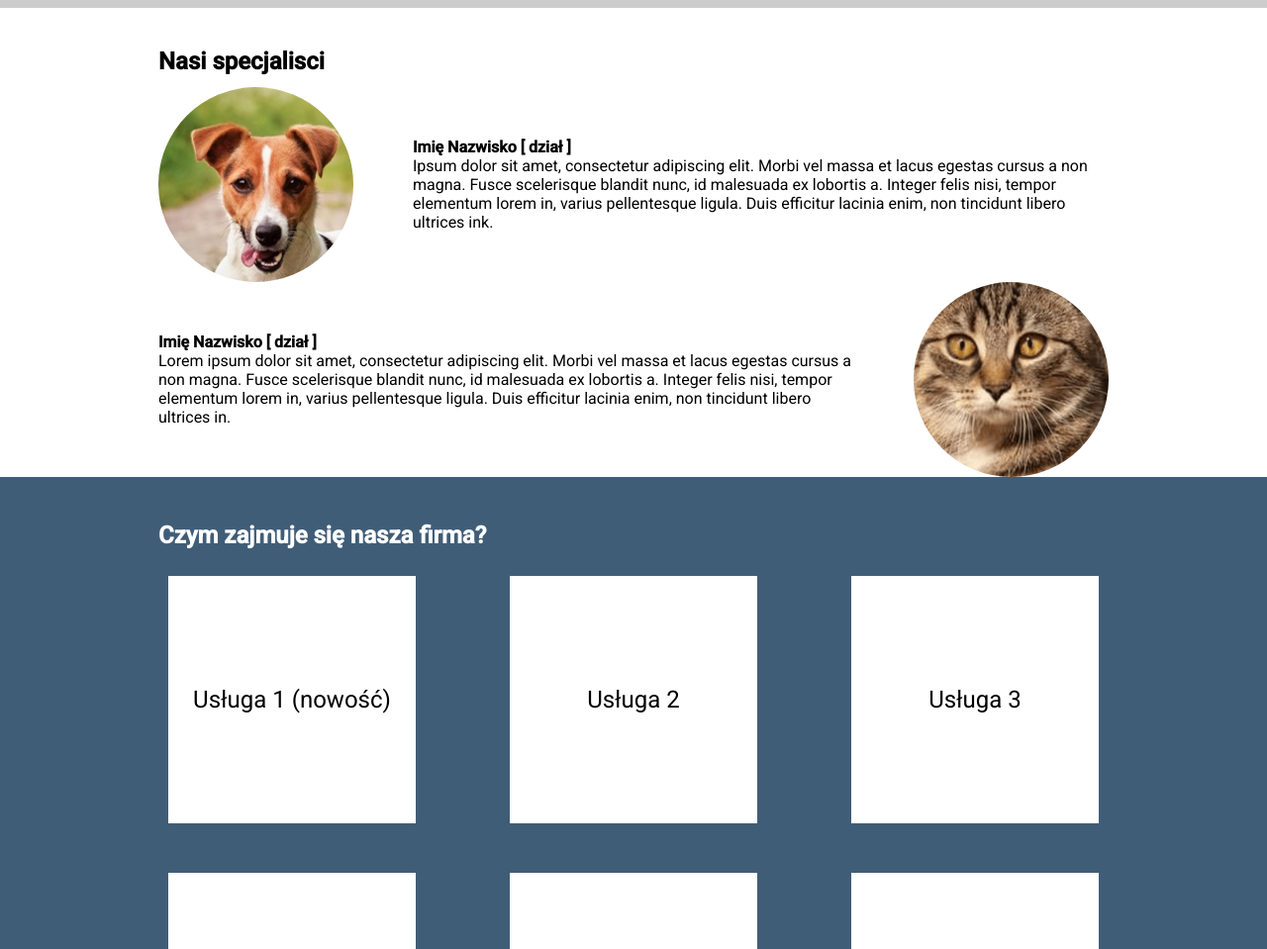
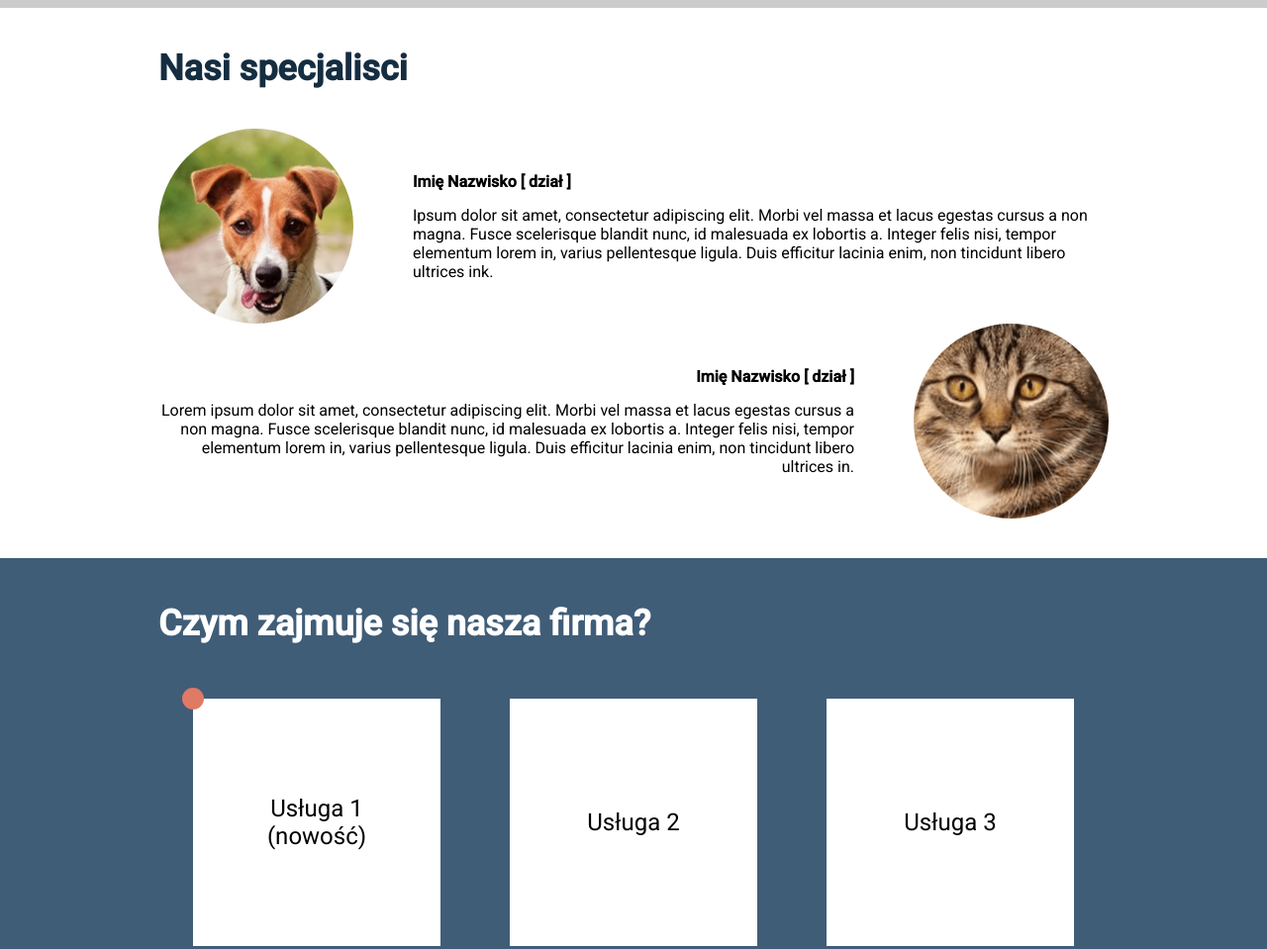
Before and after one commit to hannamastyka/HTMLCSS---Projekt-1, a plain HTML site: page index.html in a window 1280 px wide. Shown: the part 860-1819 px from the top of the page at 99% size. Drawn offline with Linux system fonts and the light colour scheme.

Commit message:
poprawione

```diff
--- a/index.html
+++ b/index.html
@@ -87,7 +87,10 @@
       <div class="container">
         <h2 class="specjialist-section">Czym zajmuje się nasza firma?</h2>
         <div class="section-tile">
-          <div class="box">Usługa 1 (nowość)</div>
+          <div class="box"> <div class="dot"> </div>
+            <p>Usługa 1</p>
+            <p>(nowość)</p>
+          </div>
           <div class="box">Usługa 2</div>
           <div class="box">Usługa 3</div>
           <div class="box">Usługa 4</div>
--- a/style.css
+++ b/style.css
@@ -123,9 +123,9 @@ html {
 }
 
 .section-home-header {
-  font-size: 35px;
+  font-size: 36px;
   font-weight: 700px;
-  margin-bottom: 70px;
+  margin-bottom: 40px;
 }
 
 .specialist-photo {
@@ -144,6 +144,7 @@ html {
 .specialist-name {
   color: #000;
   font-weight: 700;
+  margin-bottom: 15px;
 }
 .specialist-description {
   display: flex;
@@ -154,6 +155,7 @@ html {
 .specialist-two {
   display: flex;
   gap: 60px;
+  margin-bottom: 40px;
 }
 .specialist-description-two {
   display: flex;
@@ -175,23 +177,18 @@ html {
 }
 .section-home-specialists {
   padding: 40px 0;
-  width: 386px;
-  height: 35px;
+  color: #152d41;
+  font-size: 36px;
 }
 .specjialist-section {
   color: #fff;
   padding: 45px 0;
-  width: 386px;
-  height: 35px;
-}
-
-.specjialist-section-header {
-  color: #fff;
   font-size: 36px;
   font-style: normal;
   font-weight: 700;
   line-height: normal;
 }
+
 .box {
   width: 250px;
   height: 250px;
@@ -209,12 +206,14 @@ html {
   font-style: normal;
   font-weight: 400;
   line-height: normal;
+  flex-direction: column;
+  position: relative;
 }
 
 .section-tile {
   display: flex;
   flex-wrap: wrap;
-  justify-content: space-between;
+  justify-content: space-around;
 }
 
 .navigation {
@@ -264,5 +263,22 @@ html {
   text-decoration: none;
 }
 p.section-home-info {
-  margin-bottom: 25px;
+  margin-bottom: 35px;
 }
+.fa-brands {
+  font-size: 31px;
+}
+
+.specialist-two .specialist-description {
+  text-align: right;
+}
+
+.dot {
+  width: 22px;
+  height: 22px;
+  background: #e07a64;
+  border-radius: 50%;
+  position: absolute;
+  top: -11px;
+  left: -11px;
+}
```
